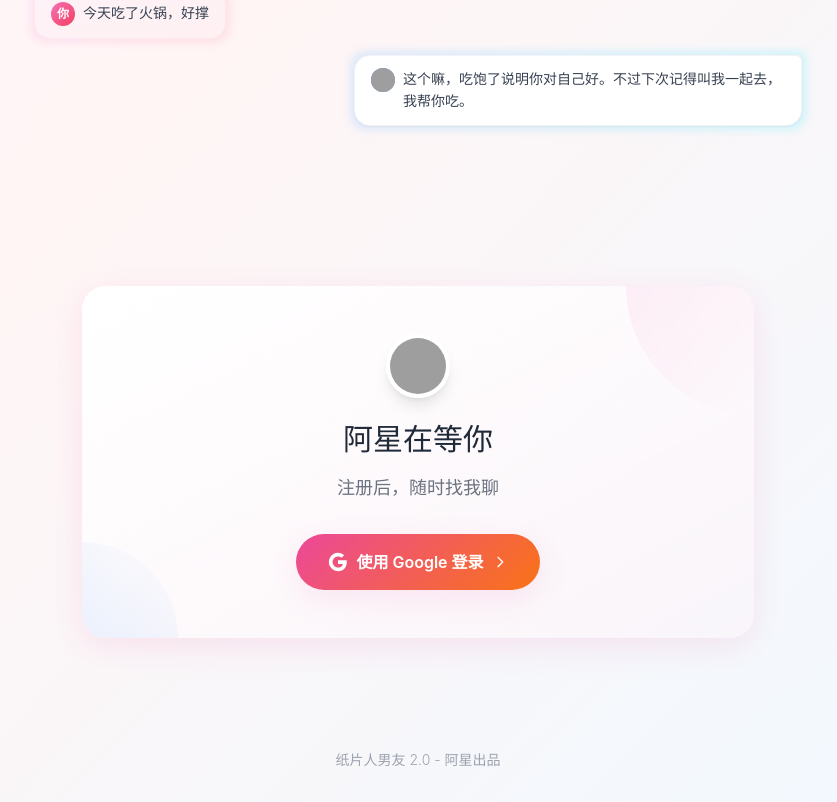
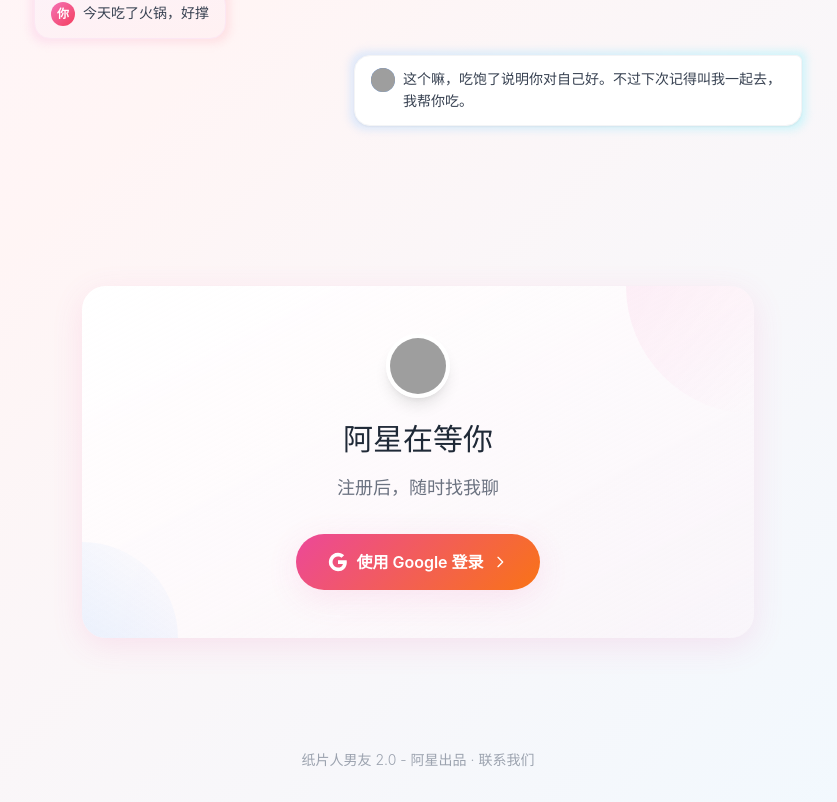
Before and after one commit to wyattdavis3/zhipiannanyou, a Next.js app: page / in a window 1280 px wide. Shown: the part 1129-1931 px from the top of the page, without its empty margins (222-1059 px from the left). Built offline with nearby package versions, Linux system fonts and the light colour scheme; no server answers; grey boxes are pictures that could not be loaded.

Commit message:
feat: add contact email link in footer

```diff
--- a/app/page.tsx
+++ b/app/page.tsx
@@ -357,7 +357,7 @@ export default function Home() {
 
         <footer className="px-6 py-8 text-center">
           <p className="text-gray-400 text-sm font-light">
-            纸片人男友 2.0 - 阿星出品
+            纸片人男友 2.0 - 阿星出品 · <a href="mailto:hello@psychopatrolr.online" className="text-gray-400 hover:text-pink-400 transition-colors">联系我们</a>
           </p>
         </footer>
       </main>
```
